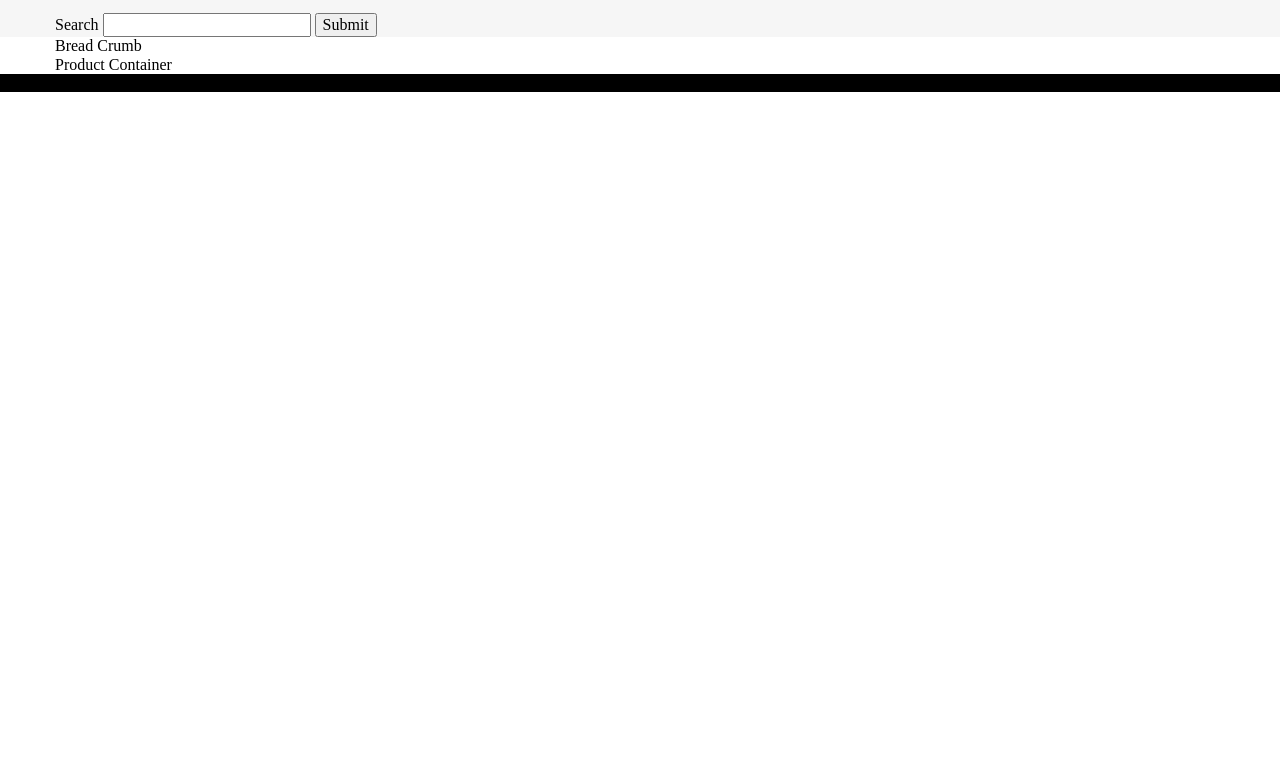
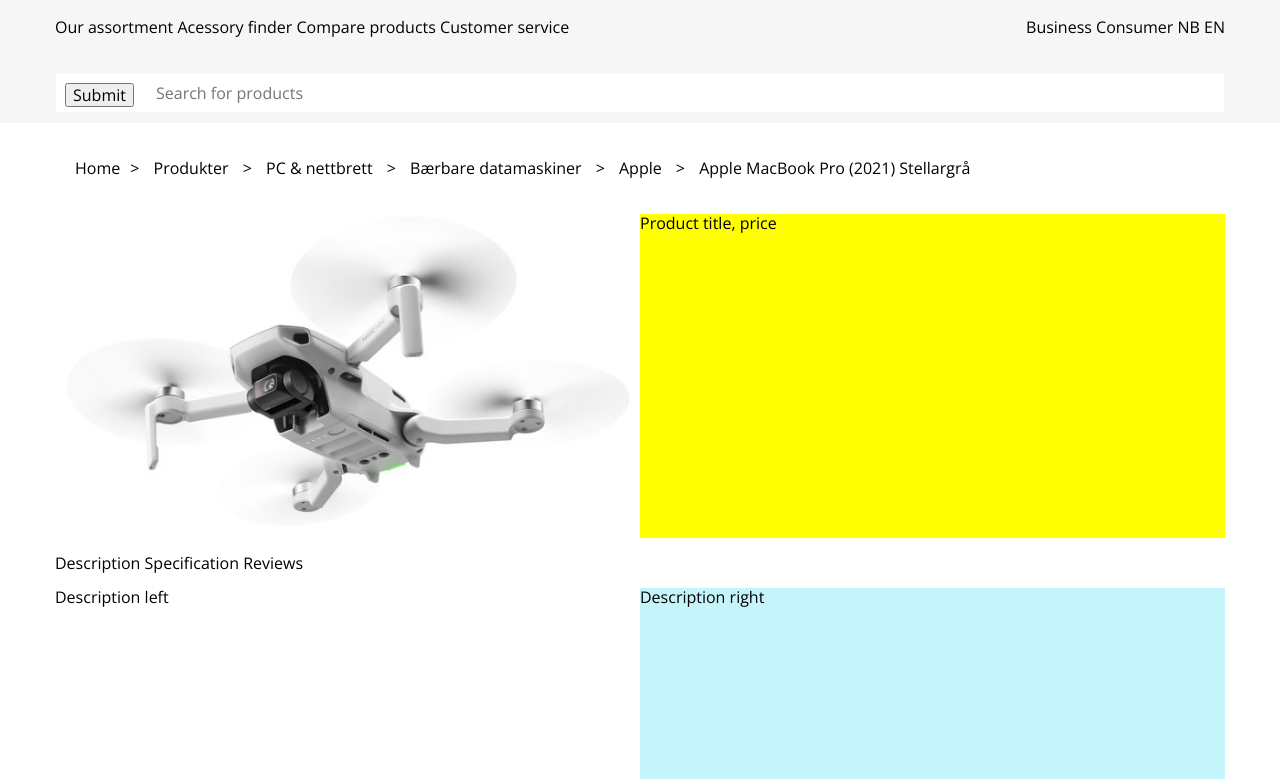
Before and after one commit to Noroff-Fagskole/layouts-layouts-layouts-baresi687, a plain HTML site: page index.html in a window 1280 px wide. Shown: the part 88-867 px from the top of the page. Before the commit the page ends 800 px from the top, so only its background shows below. Drawn offline with nearby package versions, Linux system fonts and the light colour scheme.

Commit message:
progress

```diff
--- a/css/styles.css
+++ b/css/styles.css
@@ -6,6 +6,9 @@
   --brand-black: #000;
   --brand-red: #ff5b5a;
   --container-width: 1170px;
+  --gutter: 20px;
+  --gutter-small: 10px;
+  --default-font-family: 'Open Sans', sans-serif;
 }
 
 .container {
@@ -15,15 +18,40 @@
 
 body {
   background-color: var(--brand-white);
+  font-family: var(--default-font-family);
 }
 
 .app-header {
   background-color: var(--brand-light-gray);
+  padding-top: var(--gutter);
+}
+
+.app-header .row:nth-child(1),
+.app-header .row:nth-child(2) {
+  padding-bottom: var(--gutter);
+}
+
+.app-header .row:nth-child(3) {
+  padding-bottom: var(--gutter-small);
+}
+
+.product.flex-it .column,
+.product-description.flex-it .column {
+  flex-basis: 50%;
 }
 
 .flex-it {
   display: flex;
   justify-content: space-between;
+  flex-direction: column;
+}
+
+.product-description .column {
+  min-height: 444px;
+}
+
+.product-description .column:nth-child(2) {
+  background-color: var(--brand-turquoise);
 }
 
 a:link,
@@ -33,12 +61,17 @@ a:visited {
 }
 
 .account-nav li,
-.main-navigation li {
+.main-navigation li,
+.bread-crumb li,
+.product-nav li {
   display: inline-block;
 }
 
 .account-nav ul,
-.main-navigation ul {
+.main-navigation ul,
+.bread-crumb-list ol,
+.bread-crumb ol,
+.product-nav ul {
   list-style: none;
   padding: 0;
 }
@@ -47,10 +80,59 @@ a:visited {
   width: 122px;
 }
 
+img {
+  width: 100%;
+}
+
 .app-body {
   background-color: var(--brand-white);
+}
+
+.bread-crumb {
+  padding: var(--gutter);
+}
+
+.bread-crumb li:after {
+  content: '>';
+  padding-right: var(--gutter-small);
+  padding-left: var(--gutter-small);
+}
+
+.bread-crumb li:last-child:after {
+  content: '';
+}
+
+.product .column:nth-child(2) {
+  background-color: yellow;
 }
 
 .app-footer {
   background-color: var(--brand-black);
 }
+
+.search-form {
+  position: relative;
+}
+
+.search-form label {
+  display: none;
+}
+
+.search-form input {
+  width: 100%;
+  padding: var(--gutter-small);
+  padding-left: 100px;
+  border: 1px solid var(--brand-light-gray);
+}
+
+.search-form button {
+  position: absolute;
+  top: var(--gutter-small);
+  left: var(--gutter-small);
+}
+
+@media screen and (min-width: 768px) {
+  .flex-it {
+    flex-direction: row;
+  }
+}
--- a/index.html
+++ b/index.html
@@ -11,6 +11,12 @@
       integrity="sha512-NhSC1YmyruXifcj/KFRWoC561YpHpc5Jtzgvbuzx5VozKpWvQ+4nXhPdFgmx8xqexRcpAglTj9sIBWINXa8x5w=="
       crossorigin="anonymous"
       referrerpolicy="no-referrer"
+    />
+    <link rel="preconnect" href="https://fonts.googleapis.com" />
+    <link rel="preconnect" href="https://fonts.gstatic.com" crossorigin />
+    <link
+      href="https://fonts.googleapis.com/css2?family=Open+Sans:wght@400;700&display=swap"
+      rel="stylesheet"
     />
     <link rel="stylesheet" href="./css/styles.css" />
   </head>
@@ -81,7 +87,12 @@
         <div class="row">
           <form class="search-form" action="#" method="post">
             <label for="search">Search</label>
-            <input type="search" id="search" name="search" />
+            <input
+              type="search"
+              id="search"
+              name="search"
+              placeholder="Search for products"
+            />
             <button type="submit">Submit</button>
           </form>
         </div>
@@ -89,9 +100,52 @@
     </header>
     <main class="app-body">
       <div class="container">
-        <nav class="bread-crumb">Bread Crumb</nav>
+        <nav class="bread-crumb">
+          <ol>
+            <li><a href="https://www.dustin.no">Home</a></li>
+            <li>
+              <a href="https://www.dustin.no/group/hardware">Produkter</a>
+            </li>
+            <li>
+              <a href="https://www.dustin.no/group/hardware/pc-nettbrett"
+                >PC &amp; nettbrett</a
+              >
+            </li>
+            <li>
+              <a
+                href="https://www.dustin.no/group/hardware/pc-nettbrett/barbare-datamaskiner"
+                >Bærbare datamaskiner</a
+              >
+            </li>
+            <li>
+              <a
+                href="https://www.dustin.no/group/hardware/pc-nettbrett/barbare-datamaskiner/apple"
+                >Apple</a
+              >
+            </li>
+            <li>Apple MacBook Pro (2021) Stellargrå</li>
+          </ol>
+        </nav>
 
-        <section class="product-container">Product Container</section>
+        <section class="product-container">
+          <div class="product flex-it">
+            <div class="column">
+              <img src="./img/image.jpg" alt="Product image" />
+            </div>
+            <div class="column">Product title, price</div>
+          </div>
+          <nav class="product-nav">
+            <ul>
+              <li><a href="#">Description</a></li>
+              <li><a href="#">Specification</a></li>
+              <li><a href="#">Reviews</a></li>
+            </ul>
+          </nav>
+          <div class="product-description flex-it">
+            <div class="column">Description left</div>
+            <div class="column">Description right</div>
+          </div>
+        </section>
       </div>
     </main>
 
```
Also changed, not shown: img/image.jpg (added).
